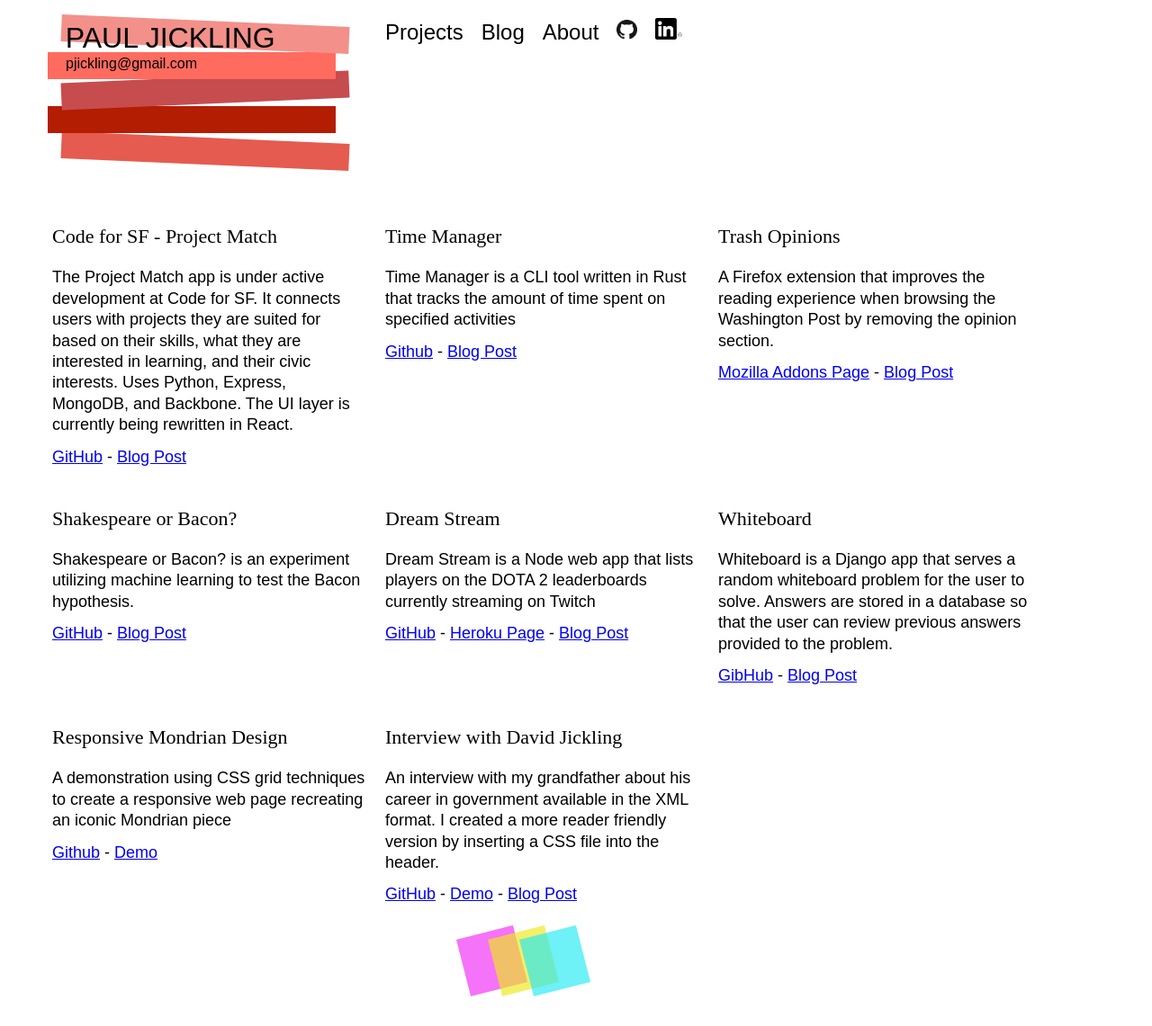
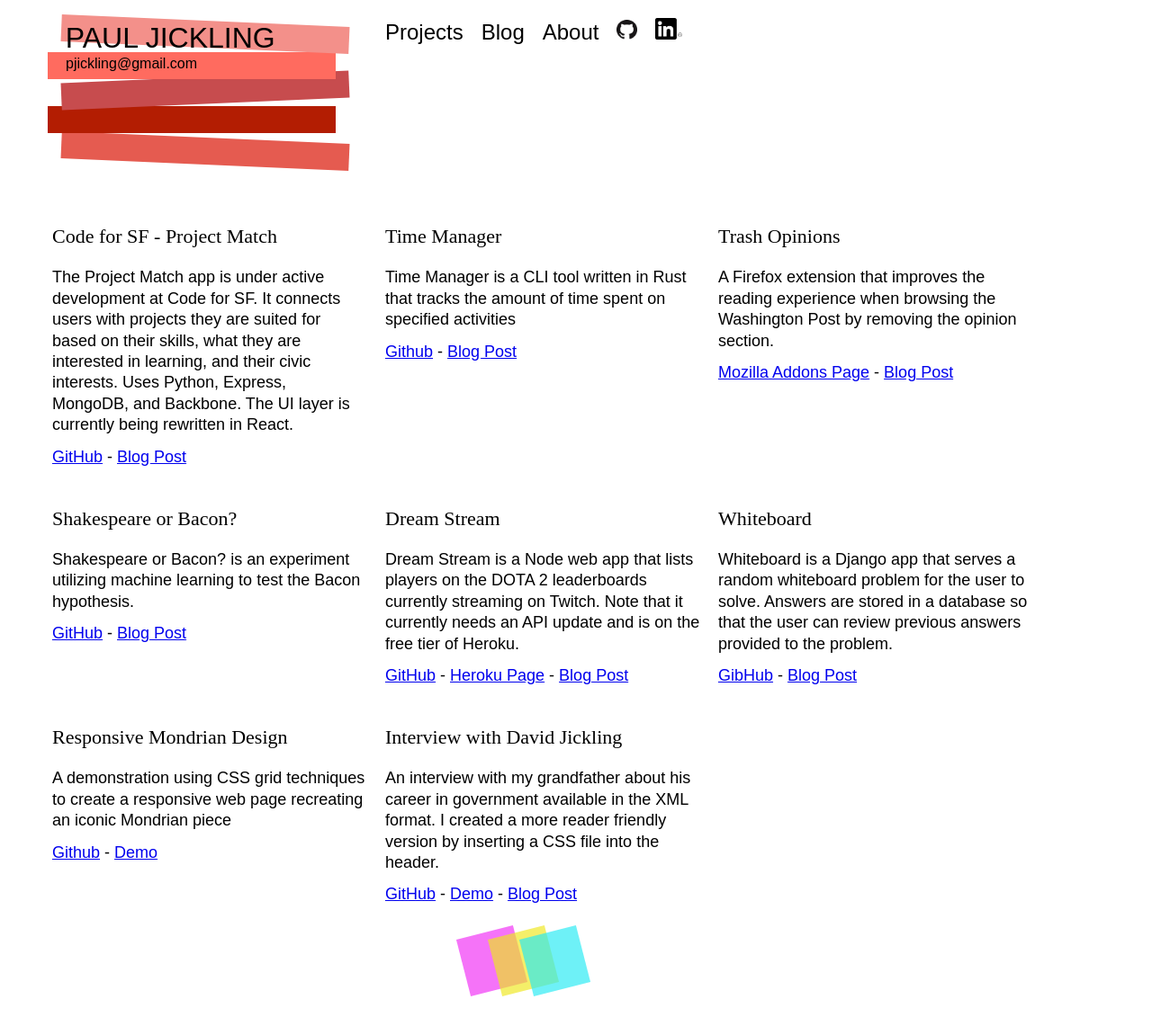
Before and after one commit to pauljickling/pauljickling.github.io, a Jekyll site: the page built from projects.md, in a window 1280 px wide. Shown: the whole page at 90% size. Built offline with Jekyll 4.4.1, drawn with Linux system fonts in a browser that asks for light colours; some web fonts are replaced.

Commit message:
Updated projects page

```diff
--- a/projects.md
+++ b/projects.md
@@ -31,7 +31,7 @@ permalink: /projects/
 
   <li class="project">
     <h2 class="project-title">Dream Stream</h2>
-    <p class="project-text">Dream Stream is a Node web app that lists players on the DOTA 2 leaderboards currently streaming on Twitch</p>
+    <p class="project-text">Dream Stream is a Node web app that lists players on the DOTA 2 leaderboards currently streaming on Twitch. Note that it currently needs an API update and is on the free tier of Heroku.</p>
     <div class="project-links"><a href="https://github.com/pauljickling/Dream-Stream">GitHub</a> - <a href="https://dreamstream.herokuapp.com">Heroku Page</a> - <a href="https://pauljickling.github.io/2017/03/29/Dream-Stream-Evaluation.html">Blog Post</a></div>
   </li>
 
```
